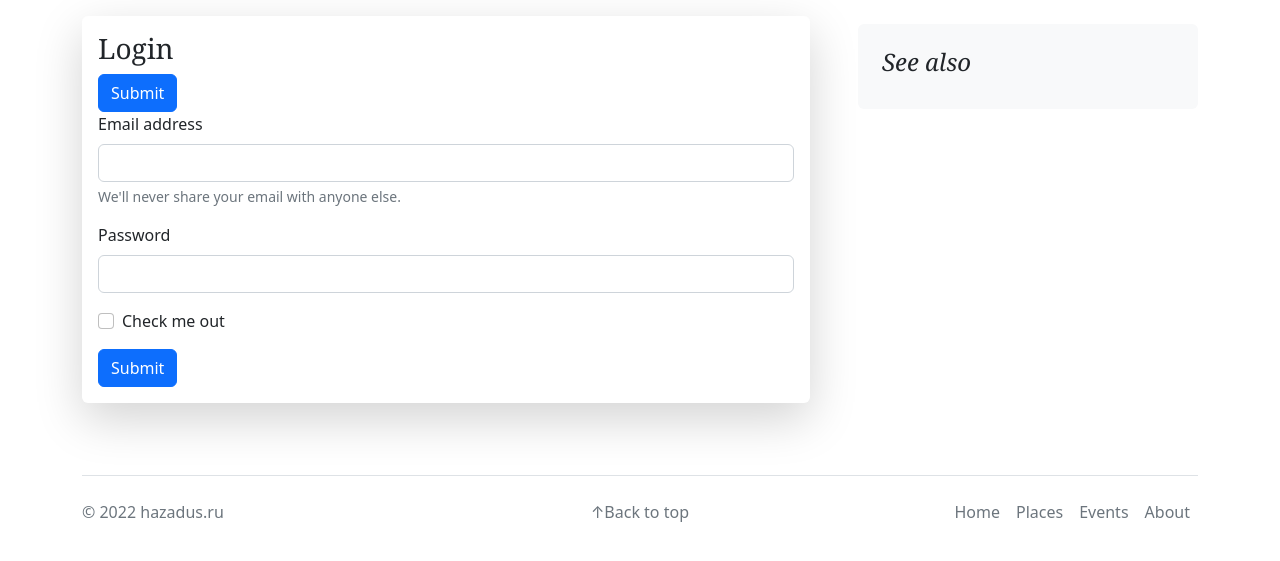
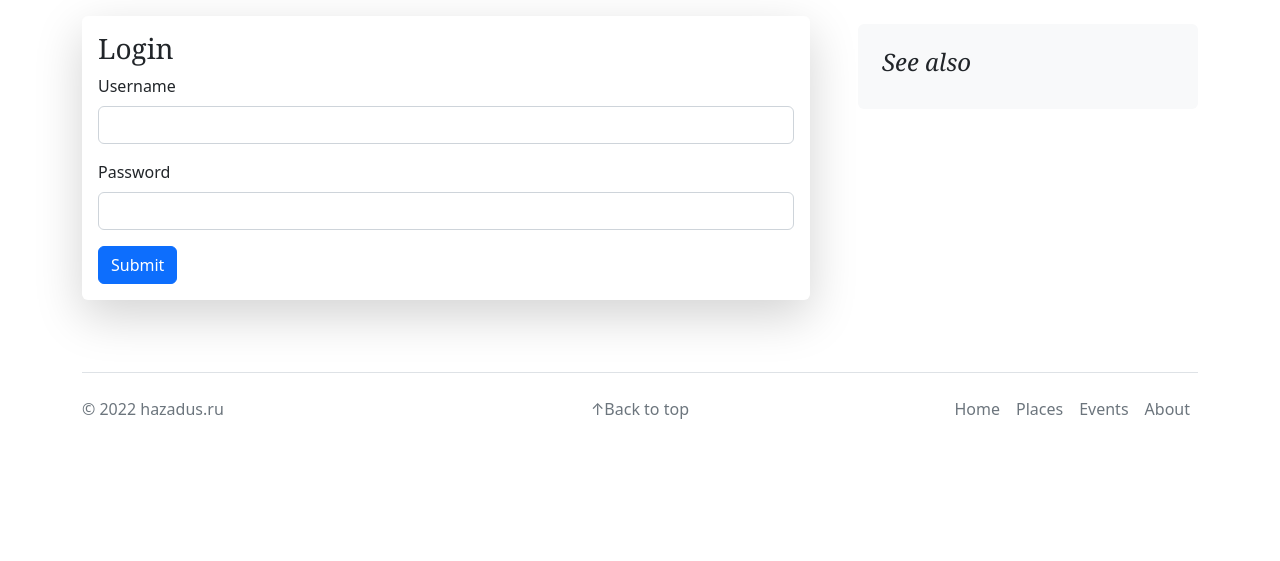
Before and after one commit to hazadus/django-website, a Django app: page /members/login_user in a window 1280 px wide. Shown: the part 56-617 px from the top of the page. Run offline with Django 4.2, Linux system fonts and the light colour scheme.

Commit message:
Lesson #21 done – Login page works.

```diff
--- a/members/views.py
+++ b/members/views.py
@@ -4,4 +4,16 @@ from django.contrib import messages
 
 
 def login_user(request):
-    return render(request, 'authenticate/login.html', {})
+    # https://docs.djangoproject.com/en/4.1/topics/auth/default/#how-to-log-a-user-in
+    if request.method == 'POST':
+        username = request.POST['username']
+        password = request.POST['password']
+        user = authenticate(request, username=username, password=password)
+        if user is not None:
+            login(request, user)
+            return redirect('home')
+        else:
+            messages.error(request, 'Failed to log in.')
+            return redirect('login_user')
+    else:
+        return render(request, 'authenticate/login.html', {})
--- a/templates/authenticate/login.html
+++ b/templates/authenticate/login.html
@@ -5,26 +5,23 @@
         <div class="col-md-8">
             <div class="shadow-lg p-3 mb-5 bg-body rounded" style="margin-top:  16px;">
                 <h3>Login</h3>
-
-                <form action="" method="POST">
+                {% if messages %}
+                    {% for message in messages %}
+                        <div class="alert alert-danger alert-dismissible fade show" role="alert">
+                            {{  message }}
+                        <button type="button" class="btn-close" data-bs-dismiss="alert"></button>
+                        </div>
+                    {% endfor %}
+                {% endif %}
+                <form action="{% url 'login_user' %}" method="post">
                     {% csrf_token %}
-
-                    <input type="submit"  value="Submit" class="btn btn-primary">
-                </form>
-
-                <form>
                     <div class="mb-3">
-                        <label for="exampleInputEmail1" class="form-label">Email address</label>
-                        <input type="email" class="form-control" id="exampleInputEmail1" aria-describedby="emailHelp">
-                        <div id="emailHelp" class="form-text">We'll never share your email with anyone else.</div>
+                        <label class="form-label">Username</label>
+                        <input name="username" type="text" class="form-control">
                     </div>
                     <div class="mb-3">
-                        <label for="exampleInputPassword1" class="form-label">Password</label>
-                        <input type="password" class="form-control" id="exampleInputPassword1">
-                    </div>
-                    <div class="mb-3 form-check">
-                        <input type="checkbox" class="form-check-input" id="exampleCheck1">
-                        <label class="form-check-label" for="exampleCheck1">Check me out</label>
+                        <label class="form-label">Password</label>
+                        <input name="password" type="password" class="form-control">
                     </div>
                     <button type="submit" class="btn btn-primary">Submit</button>
                 </form>
```
